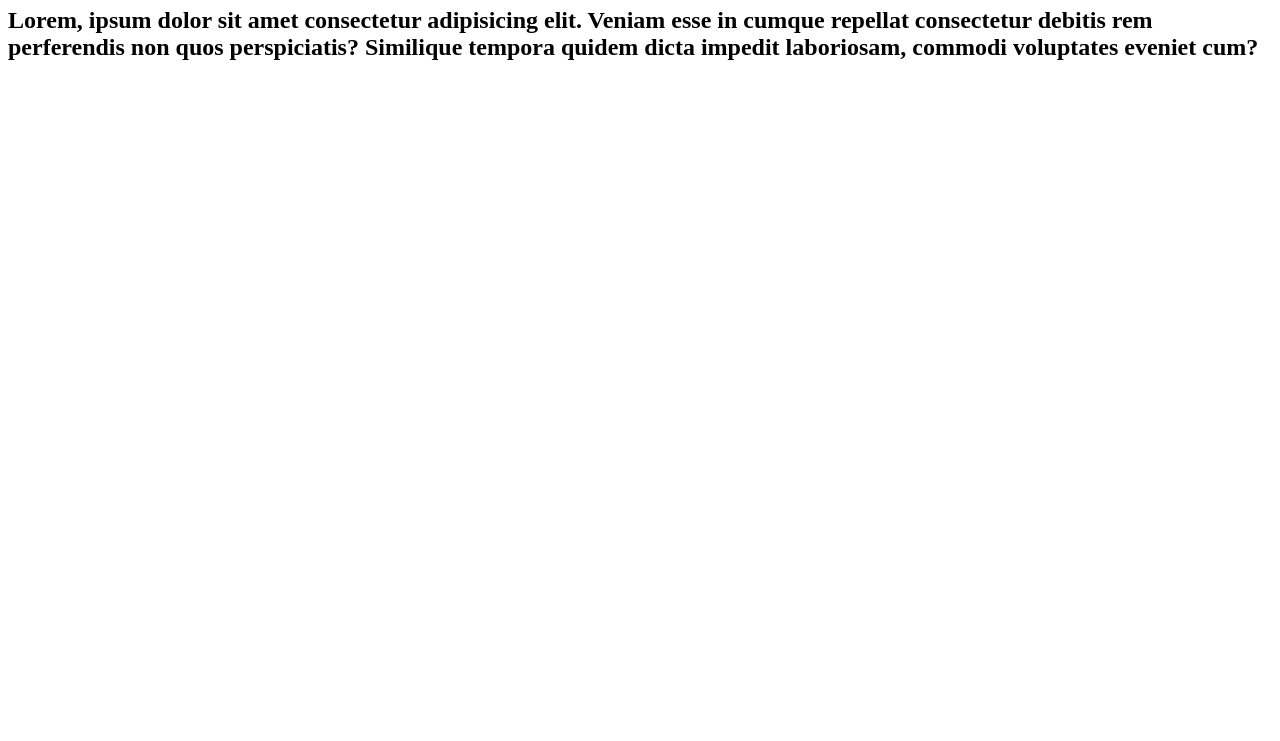
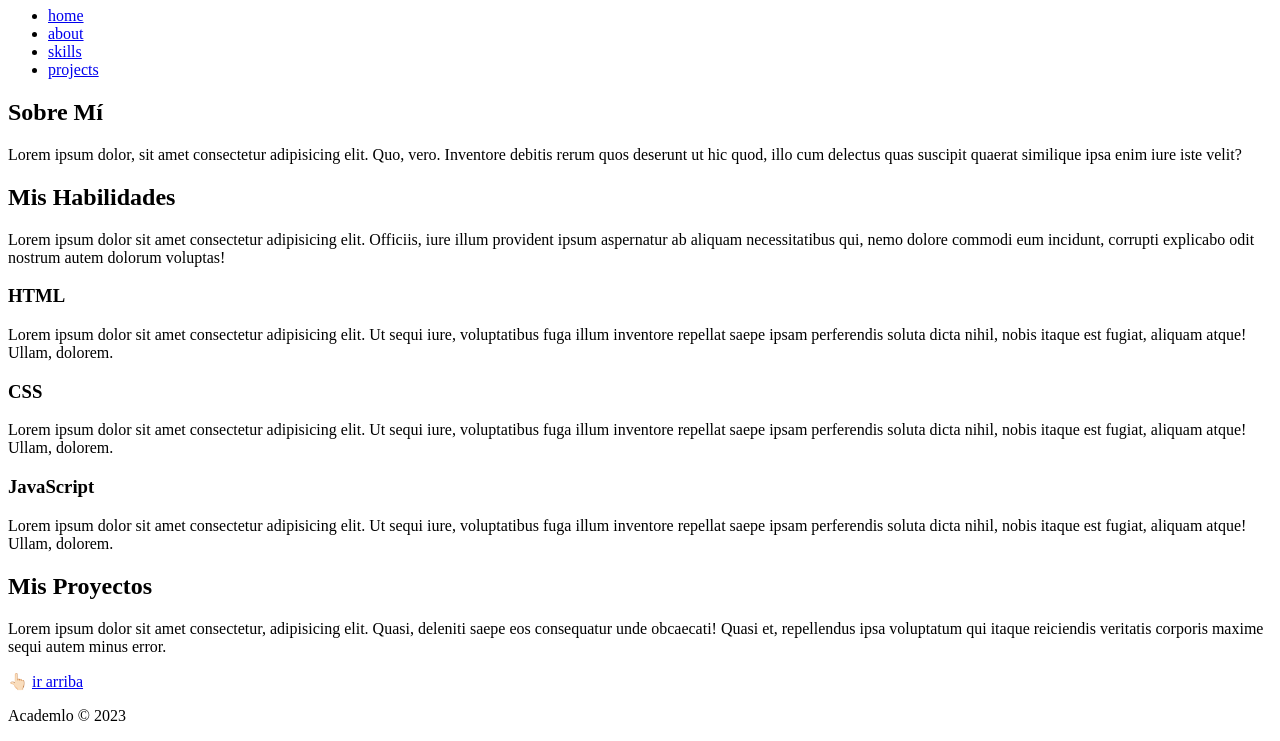
Before and after one commit to Diegocelsia/Reporsitorio-html1, a plain HTML site: page index.html in a window 1280 px wide. Shown: the part 73-814 px from the top of the page. Drawn offline with Linux system fonts and the light colour scheme.

Commit message:
Agregando etiquetas de estructura semantica

```diff
--- a/index.html
+++ b/index.html
@@ -1,11 +1,78 @@
 <!DOCTYPE html>
-<html lang="es">
+<html lang="en">
+
 <head>
   <meta charset="UTF-8">
-  <title>Actividad Html1</title>
+  <meta name="viewport" content="width=device-width, initial-scale=1.0">
+  <title>Semántica y accesibilidad</title>
 </head>
+
 <body>
-  <h1>Actividad Html1</h1>
-  <h2>Lorem, ipsum dolor sit amet consectetur adipisicing elit. Veniam esse in cumque repellat consectetur debitis rem perferendis non quos perspiciatis? Similique tempora quidem dicta impedit laboriosam, commodi voluptates eveniet cum?</h2>
+  <!-- <p>Lorem ipsum, <i>dolor sit amet</i> <b>consectetur</b> adipisicing elit.</p>
+
+  <p>Lorem ipsum, <em>dolor sit amet</em> <strong>consectetur</strong> adipisicing elit.</p> -->
+
+  <header>
+    <h1>Mi blog personal</h1>
+
+    <!-- <nav>
+      <a href="">home</a>
+      <a href="">about</a>
+    </nav> -->
+  </header>
+
+
+  <nav>
+    <ul>
+      <li><a href="#">home</a></li>
+      <li><a href="#about">about</a></li>
+      <li><a href="#skills">skills</a></li>
+      <li><a href="#projects">projects</a></li>
+    </ul>
+  </nav>
+
+  <main>
+
+    <section id="about">
+      <h2>Sobre Mí</h2>
+      <p>Lorem ipsum dolor, sit amet consectetur adipisicing elit. Quo, vero. Inventore debitis rerum quos deserunt ut
+        hic quod, illo cum delectus quas suscipit quaerat similique ipsa enim iure iste velit?</p>
+    </section>
+
+    <section id="skills">
+      <h2>Mis Habilidades</h2>
+      <p>Lorem ipsum dolor sit amet consectetur adipisicing elit. Officiis, iure illum provident ipsum aspernatur ab
+        aliquam necessitatibus qui, nemo dolore commodi eum incidunt, corrupti explicabo odit nostrum autem dolorum
+        voluptas!</p>
+
+      <h3>HTML</h3>
+      <p>Lorem ipsum dolor sit amet consectetur adipisicing elit. Ut sequi iure, voluptatibus fuga illum inventore
+        repellat saepe ipsam perferendis soluta dicta nihil, nobis itaque est fugiat, aliquam atque! Ullam, dolorem.</p>
+
+      <h3>CSS</h3>
+      <p>Lorem ipsum dolor sit amet consectetur adipisicing elit. Ut sequi iure, voluptatibus fuga illum inventore
+        repellat saepe ipsam perferendis soluta dicta nihil, nobis itaque est fugiat, aliquam atque! Ullam, dolorem.</p>
+
+      <h3>JavaScript</h3>
+      <p>Lorem ipsum dolor sit amet consectetur adipisicing elit. Ut sequi iure, voluptatibus fuga illum inventore
+        repellat saepe ipsam perferendis soluta dicta nihil, nobis itaque est fugiat, aliquam atque! Ullam, dolorem.</p>
+    </section>
+
+    <section id="projects">
+      <h2>Mis Proyectos</h2>
+      <p>Lorem ipsum dolor sit amet consectetur, adipisicing elit. Quasi, deleniti saepe eos consequatur unde obcaecati!
+        Quasi et, repellendus ipsa voluptatum qui itaque reiciendis veritatis corporis maxime sequi autem minus error.
+      </p>
+    </section>
+
+  </main>
+
+  <aside></aside>
+
+  <footer>
+    👆🏻 <a href="#">ir arriba</a>
+    <p>Academlo &copy; 2023</p>
+  </footer>
 </body>
+
 </html>
```
